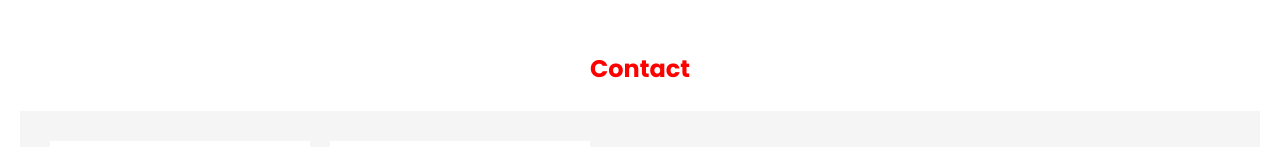
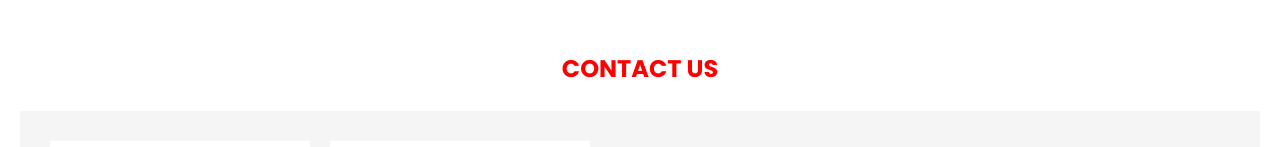
Before and after one commit to lathamadakkannu/raana-tech-fabs, a Next.js app: page /Contact in a window 1280 px wide. Shown: the part 114-261 px from the top of the page. Built offline with nearby package versions, Linux system fonts and the light colour scheme.

Commit message:
Update page.js

```diff
--- a/app/Contact/page.js
+++ b/app/Contact/page.js
@@ -25,8 +25,8 @@ const Contact = () => {
 
 
   return (
-    <div className={styles.contact} id="contact">
-      <h1 className={styles.ContactHead} >Contact</h1>
+    <div className={styles.contact} id="contact Us">
+      <h1 className={styles.ContactHead} >CONTACT US</h1>
 
       <div className={styles.contactContainer}>
         <div className={styles.contactAddress}>
```
